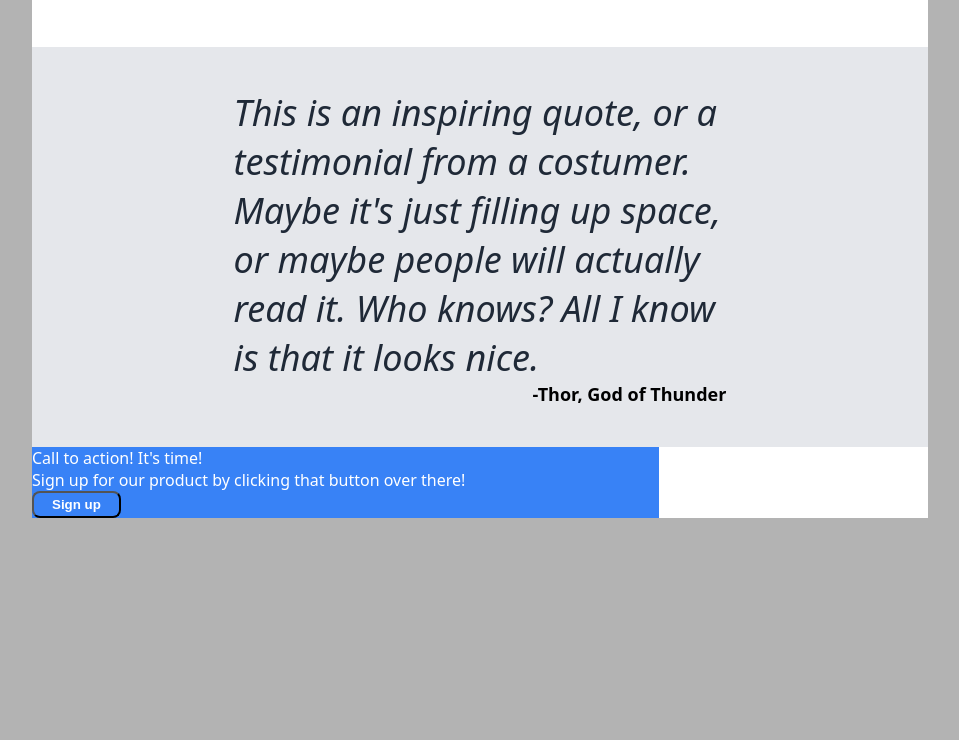
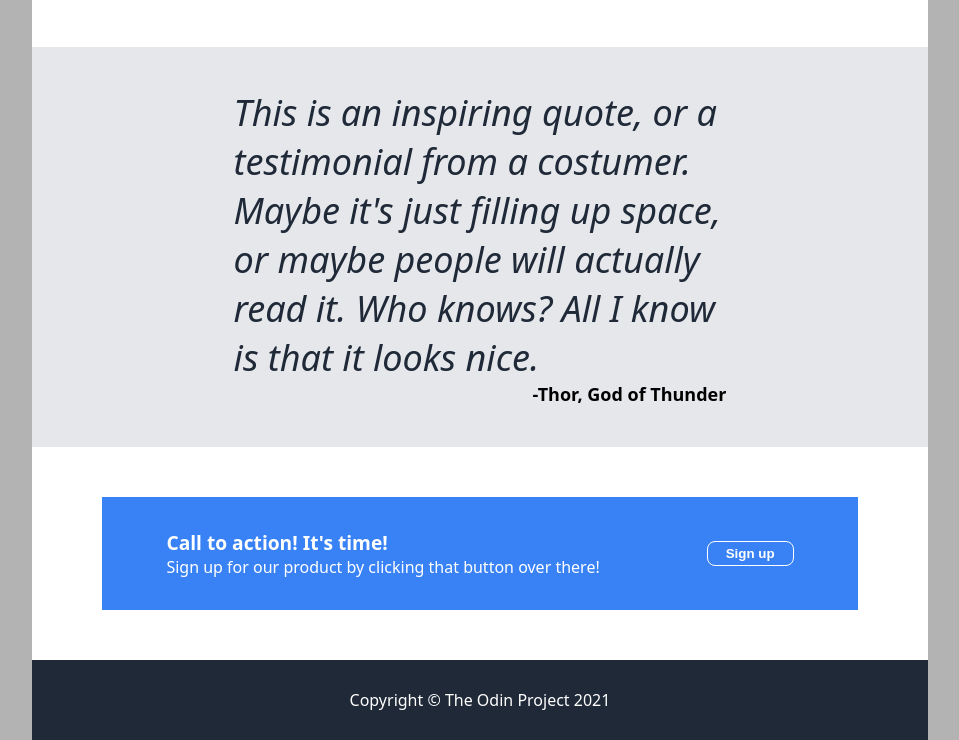
Before and after one commit to steniowrsilva/lading-page, a plain HTML site: page index.html in a window 1280 px wide. Shown: the part 878-1618 px from the top of the page, without its empty margins (160-1119 px from the left). Before the commit the page ends 1396 px from the top, so only its background shows below. Drawn offline with Linux system fonts and the light colour scheme.

Commit message:
add and edit footer

```diff
--- a/index.html
+++ b/index.html
@@ -85,7 +85,9 @@
     </div>
 <!-- -------------FOOTER---------------------- -->
     <div class="footer">
-
+        <div class="footer-text">
+            Copyright © The Odin Project 2021
+        </div>
     </div>
 
 </body>
--- a/style.css
+++ b/style.css
@@ -103,6 +103,7 @@ button {
 .images {
     display: flex;
     gap: 36px;
+    flex-wrap: wrap;
 }
 
 .illustration {
@@ -149,8 +150,37 @@ button {
     font-size: 18px;
 }
 
+.call-to-action-section {
+    padding: 50px 0;
+}
+
 .call-to-action-content {
     background-color: #3882f6;
     width: 70%;
     color: white;
+    display: flex;
+    justify-content: space-between;
+    margin: auto;
+    padding: 32px 64px;
 }
+
+.call-to-action-title {
+    font-weight: 900;
+    font-size:larger;
+}
+
+.call-to-action-content button  {
+    border: 1px solid white;
+    align-self: center;
+    /* -------------------------- */
+}
+ /* ----------FOOTER--------------- */
+
+ .footer {
+    display: flex;
+    justify-content: center;
+    align-items: center;
+    background-color: #1f2937;
+    color: white;
+    height: 10vh;
+ }
```
